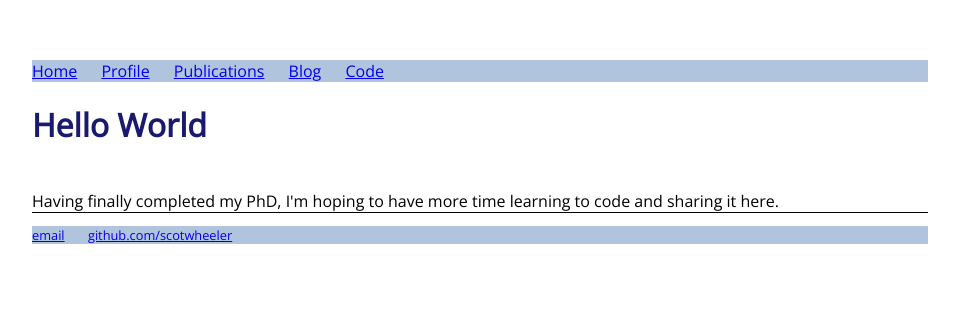
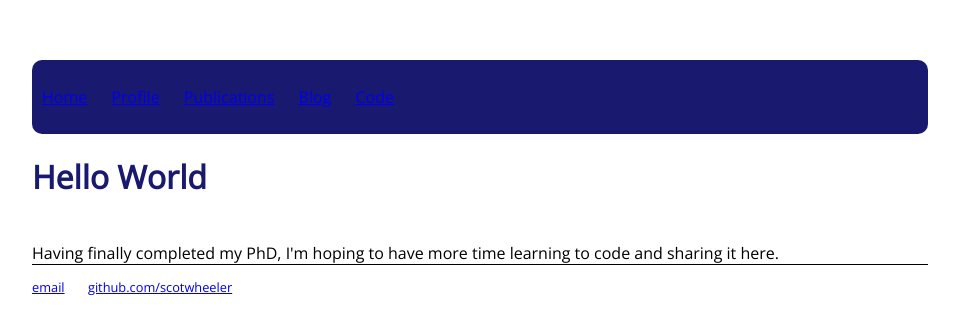
Before and after one commit to scotwheeler/scotwheeler.github.io, a Jekyll site: the page built from index.html, in a window 1280 px wide. Shown: the top 334 px of the page, without its empty margins (160-1119 px from the left). Built offline with Jekyll 4.4.1, drawn with Linux system fonts in a browser that asks for light colours.

Commit message:
css style update

```diff
--- a/_layouts/default.html
+++ b/_layouts/default.html
@@ -7,6 +7,7 @@
     <link rel="stylesheet" href="https://fonts.googleapis.com/css?family=Open+Sans" >
 </head>
 <body>
+    <header>
     <nav>
         <ul>
             <li><a href="/">Home</a></li>
@@ -16,6 +17,7 @@
             <li><a href="/code/">Code</a></li>
         </ul>
     </nav>
+    </header>
     <div class="contianer">
 
     {{ content }}
--- a/css/style.css
+++ b/css/style.css
@@ -9,10 +9,17 @@ h1 {
     padding: 0px, 10px;
 }
 
+header {
+    background-color: midnightblue;
+    color: lightsteelblue;
+    padding: 10px;
+    border-radius: 10px;
+}
+
 nav ul, footer ul  {
     padding: 0px;
     list-style:none;
-    background-color: lightsteelblue;
+
 }
 
 nav ul li, footer ul li {
```
